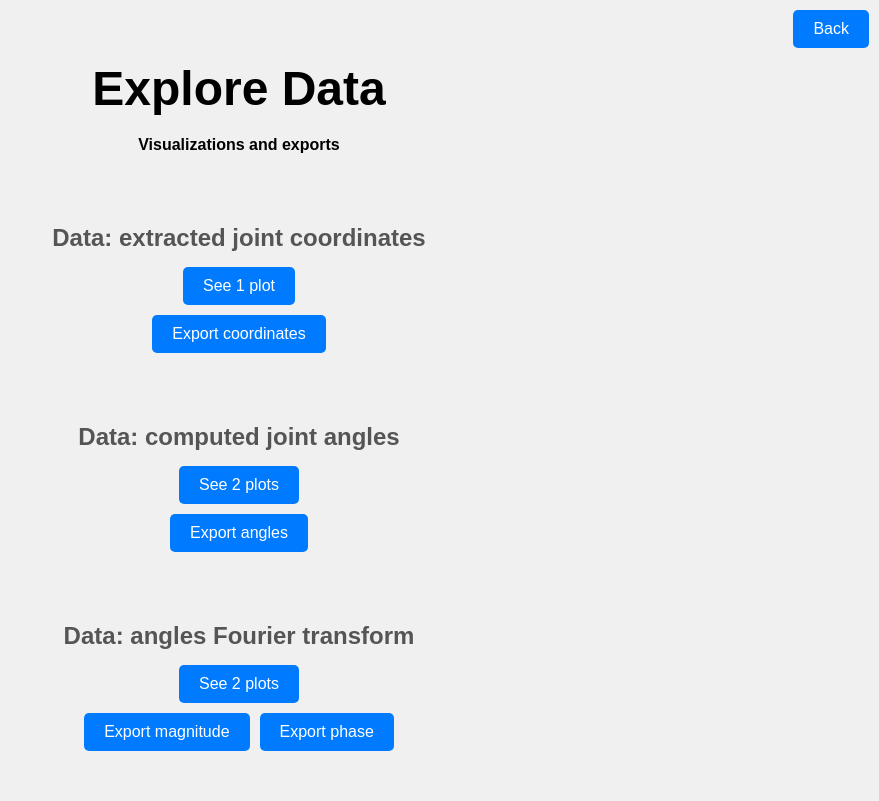
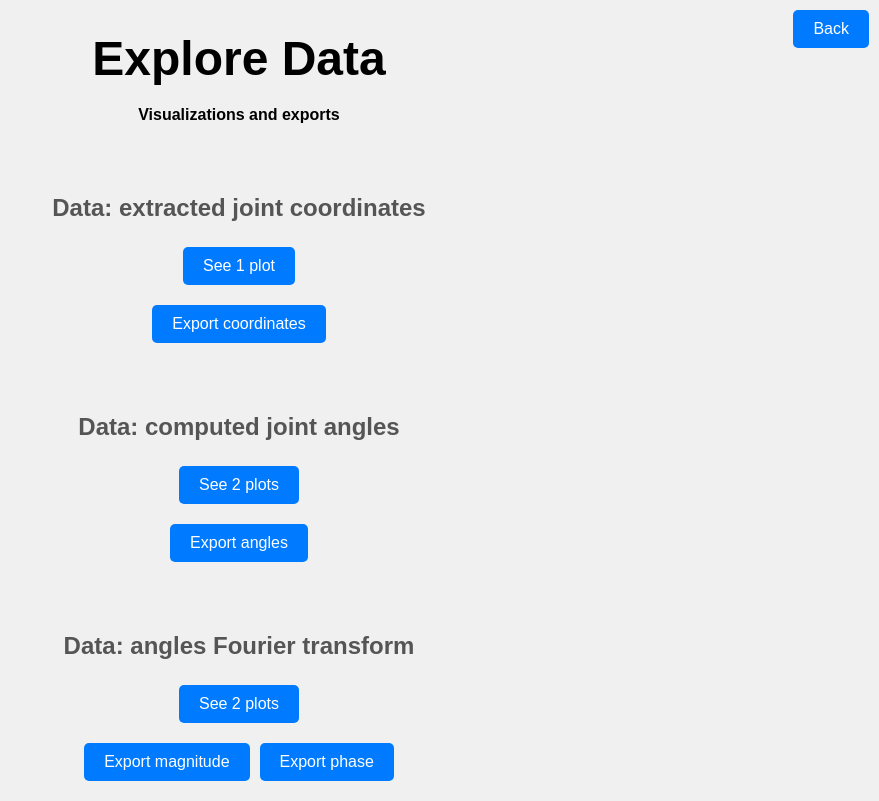
Before and after one commit to daltunay/calivision, a Flask app: page /process_data in a window 1280 px wide. Shown: the whole page, without its empty margins (401-1280 px from the left). Before the commit the page ends 751 px from the top, so only its background shows below. Run offline with Flask 3, Linux system fonts and the light colour scheme.

Commit message:
improve appearance

```diff
--- a/app/static/css/styles.css
+++ b/app/static/css/styles.css
@@ -81,6 +81,7 @@ body {
     color: white;
     padding: 10px 20px;
     text-align: center;
+    margin-top: 10px;
     text-decoration: none;
     display: inline-block;
     font-size: 16px;
@@ -117,6 +118,7 @@ body {
     text-align: center;
     max-width: 2000px;
     margin: 0 auto;
+    margin-bottom: 40px;
     padding: 20px;
 }
 
@@ -227,7 +229,7 @@ code {
     margin-left: 0;
     margin-right: 0;
     max-width: 33%;
-    background-color: #007bff78;
+    background-color: #007bff;
     box-shadow: 0px -4px 6px rgba(0, 0, 0, 0.1);
     overflow: hidden;
     transition: max-height 0.3s ease-out;
@@ -267,5 +269,5 @@ code {
 }
 
 .collapsible-header:hover {
-    background-color: #0057b378;
+    background-color: #0057b3;
 }
--- a/src/video_processing/process_video.py
+++ b/src/video_processing/process_video.py
@@ -182,10 +182,10 @@ class VideoProcessor:
             landmark_list=landmarks,
             connections=mp.solutions.pose.POSE_CONNECTIONS,
             landmark_drawing_spec=mp.solutions.drawing_utils.DrawingSpec(
-                color=(245, 117, 66), thickness=2, circle_radius=2
+                color=(0, 0, 255), thickness=2, circle_radius=5
             ),
             connection_drawing_spec=mp.solutions.drawing_utils.DrawingSpec(
-                color=(245, 66, 230), thickness=2, circle_radius=2
+                color=(0, 0, 0), thickness=2, circle_radius=3
             ),
         )
         return annotated_image
```
